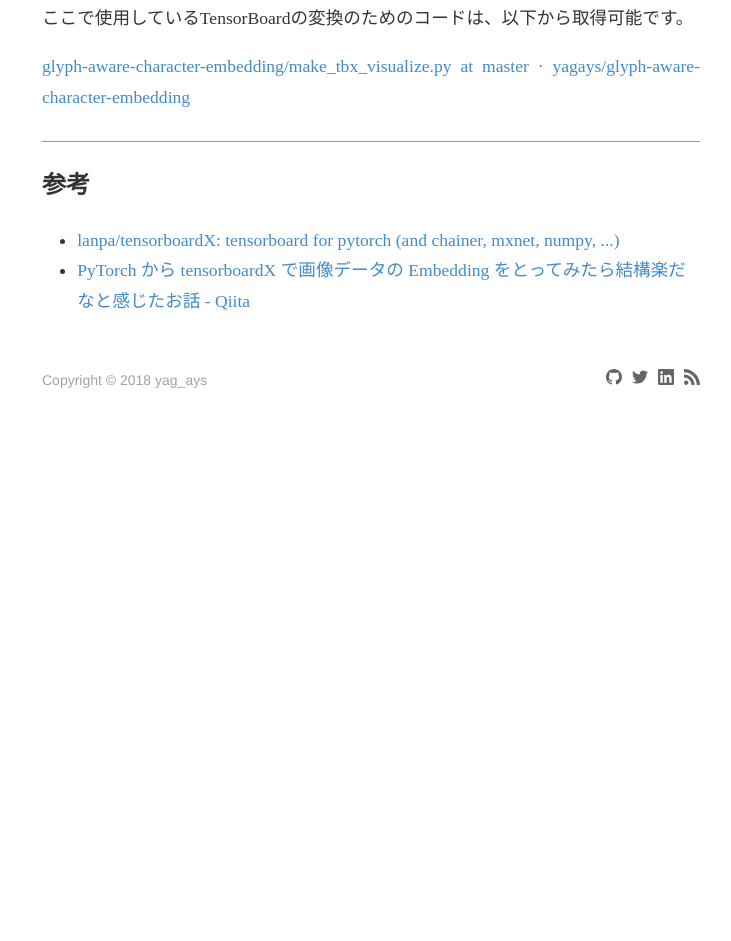
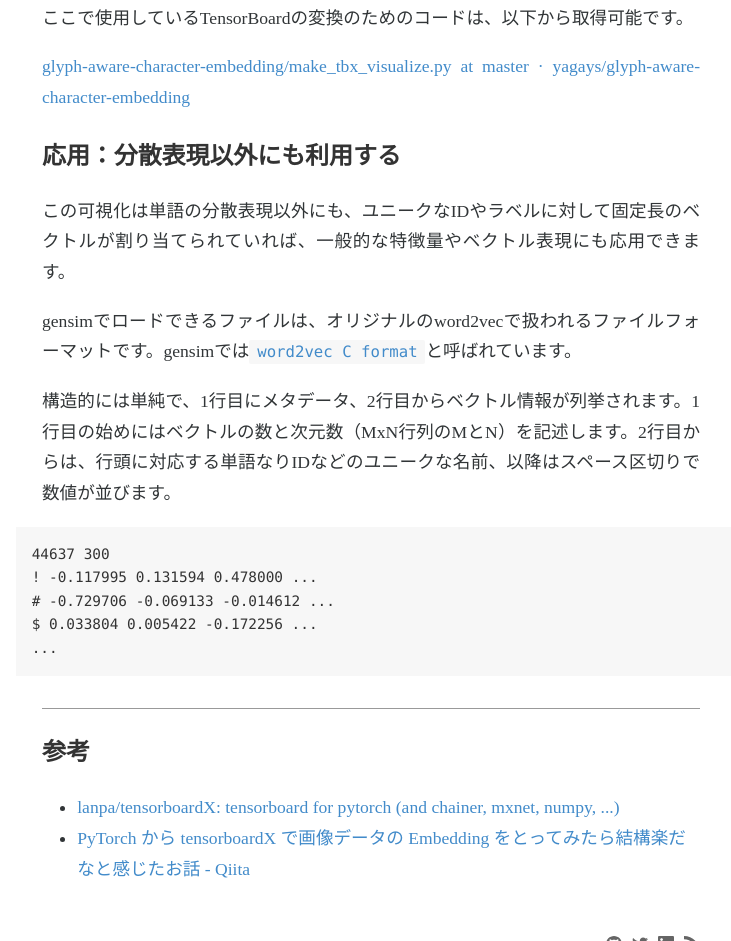
Before and after one commit to yag-ays/yag-ays.github.io, a plain HTML site: page project/embedding-visualization/index.html in a window 1280 px wide. Shown: the part 4478-5419 px from the top of the page, without its empty margins (269-1000 px from the left). Before the commit the page ends 4931 px from the top, so only its background shows below. Drawn offline with Linux system fonts and the light colour scheme; a script that the page names is missing.

Commit message:
:pencil2:

```diff
--- a/project/embedding-visualization/index.html
+++ b/project/embedding-visualization/index.html
@@ -1110,6 +1110,21 @@ writer.add_embedding(torch.FloatTensor(weights), metadata=labels)
 
 <p><a href="https://github.com/yagays/glyph-aware-character-embedding/blob/master/src/make_tbx_visualize.py">glyph-aware-character-embedding/make_tbx_visualize.py at master · yagays/glyph-aware-character-embedding</a></p>
 
+<h2 id="応用-分散表現以外にも利用する">応用：分散表現以外にも利用する</h2>
+
+<p>この可視化は単語の分散表現以外にも、ユニークなIDやラベルに対して固定長のベクトルが割り当てられていれば、一般的な特徴量やベクトル表現にも応用できます。</p>
+
+<p>gensimでロードできるファイルは、オリジナルのword2vecで扱われるファイルフォーマットです。gensimでは<a href="https://radimrehurek.com/gensim/models/word2vec.html"><code>word2vec C format</code></a>と呼ばれています。</p>
+
+<p>構造的には単純で、1行目にメタデータ、2行目からベクトル情報が列挙されます。1行目の始めにはベクトルの数と次元数（MxN行列のMとN）を記述します。2行目からは、行頭に対応する単語なりIDなどのユニークな名前、以降はスペース区切りで数値が並びます。</p>
+
+<pre><code>44637 300
+! -0.117995 0.131594 0.478000 ...
+# -0.729706 -0.069133 -0.014612 ...
+$ 0.033804 0.005422 -0.172256 ...
+...
+</code></pre>
+
 <hr />
 
 <h2 id="参考">参考</h2>
```
